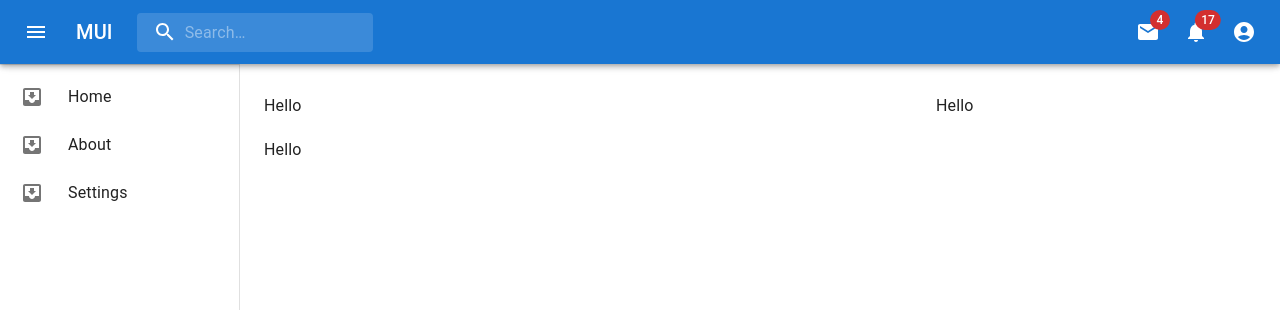
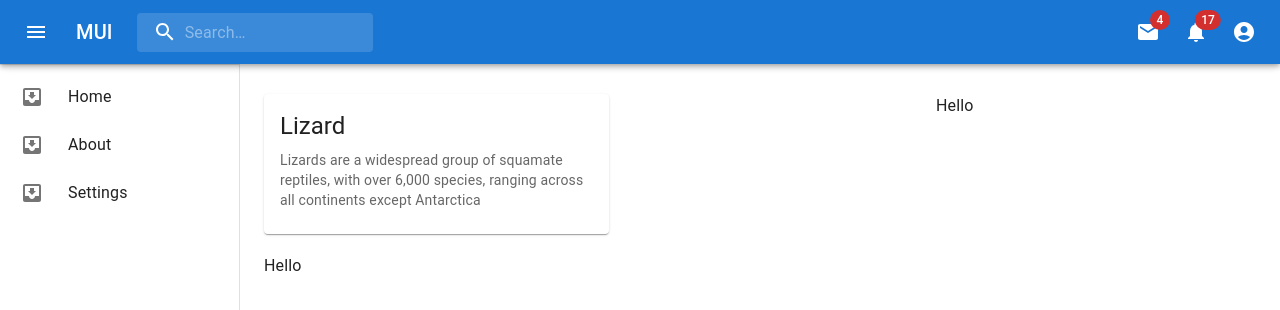
Before and after one commit to shubhamsinha21/UDashboard, a React (Create React App) app: page / in a window 1280 px wide. Shown: the top 310 px of the page. Built offline with nearby package versions, Linux system fonts and the light colour scheme.

Commit message:
added card component

```diff
--- a/src/pages/Home.jsx
+++ b/src/pages/Home.jsx
@@ -2,6 +2,9 @@
 import { Box } from "@mui/material";
 import Navbar from "../components/Navbar";
 import Grid from "@mui/material/Grid";
+import Card from "@mui/material/Card";
+import CardContent from "@mui/material/CardContent";
+import { Typography } from "@mui/material";
 
 export default function Home() {
   return (
@@ -13,7 +16,18 @@
         <Box component="main" sx={{ flexGrow: 1, p: 3 }}>
           <Grid container spacing={2}>
             <Grid item xs={8}>
-              Hello
+              <Card sx={{ maxWidth: 345 }}>
+                <CardContent>
+                  <Typography gutterBottom variant="h5" component="div">
+                    Lizard
+                  </Typography>
+                  <Typography variant="body2" color="text.secondary">
+                    Lizards are a widespread group of squamate reptiles, with
+                    over 6,000 species, ranging across all continents except
+                    Antarctica
+                  </Typography>
+                </CardContent>
+              </Card>
             </Grid>
             <Grid item xs={4}>
               Hello
```
